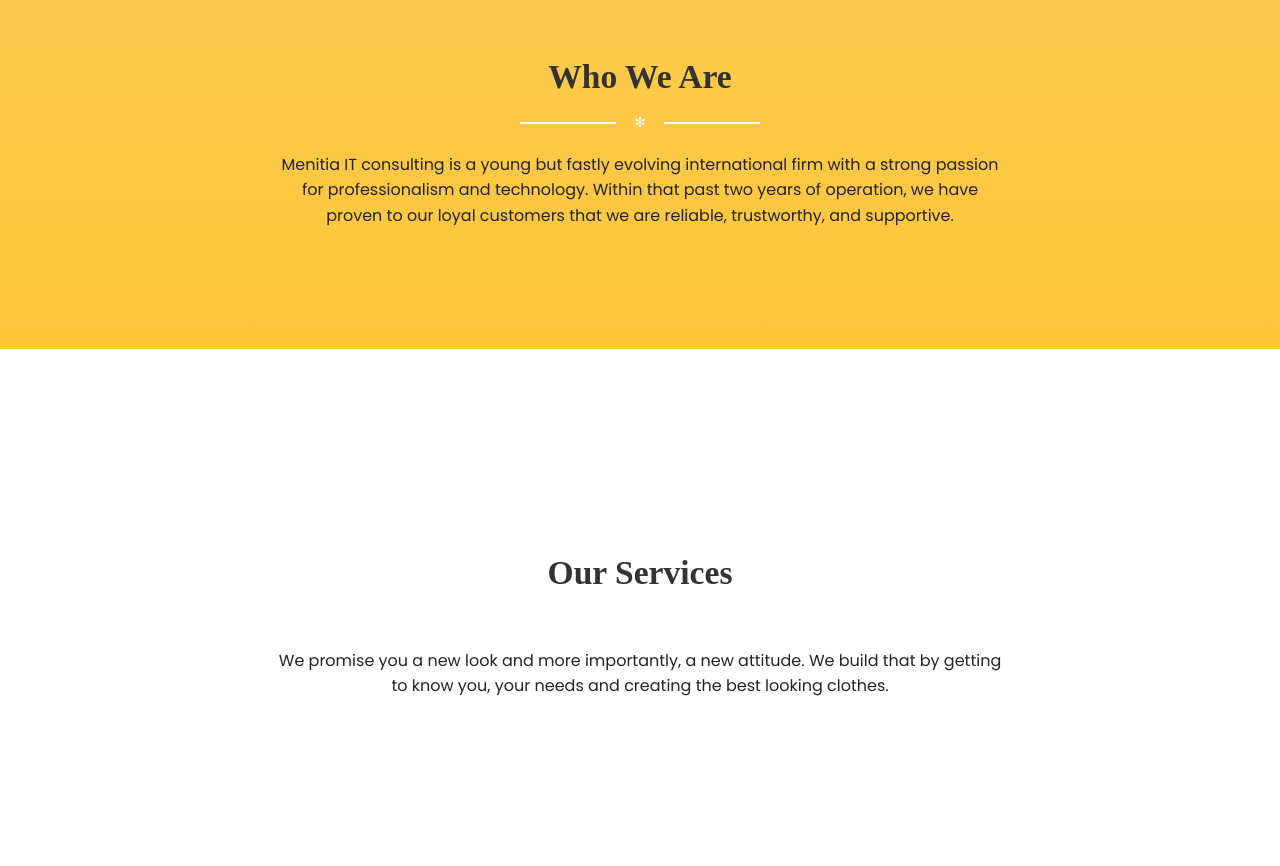
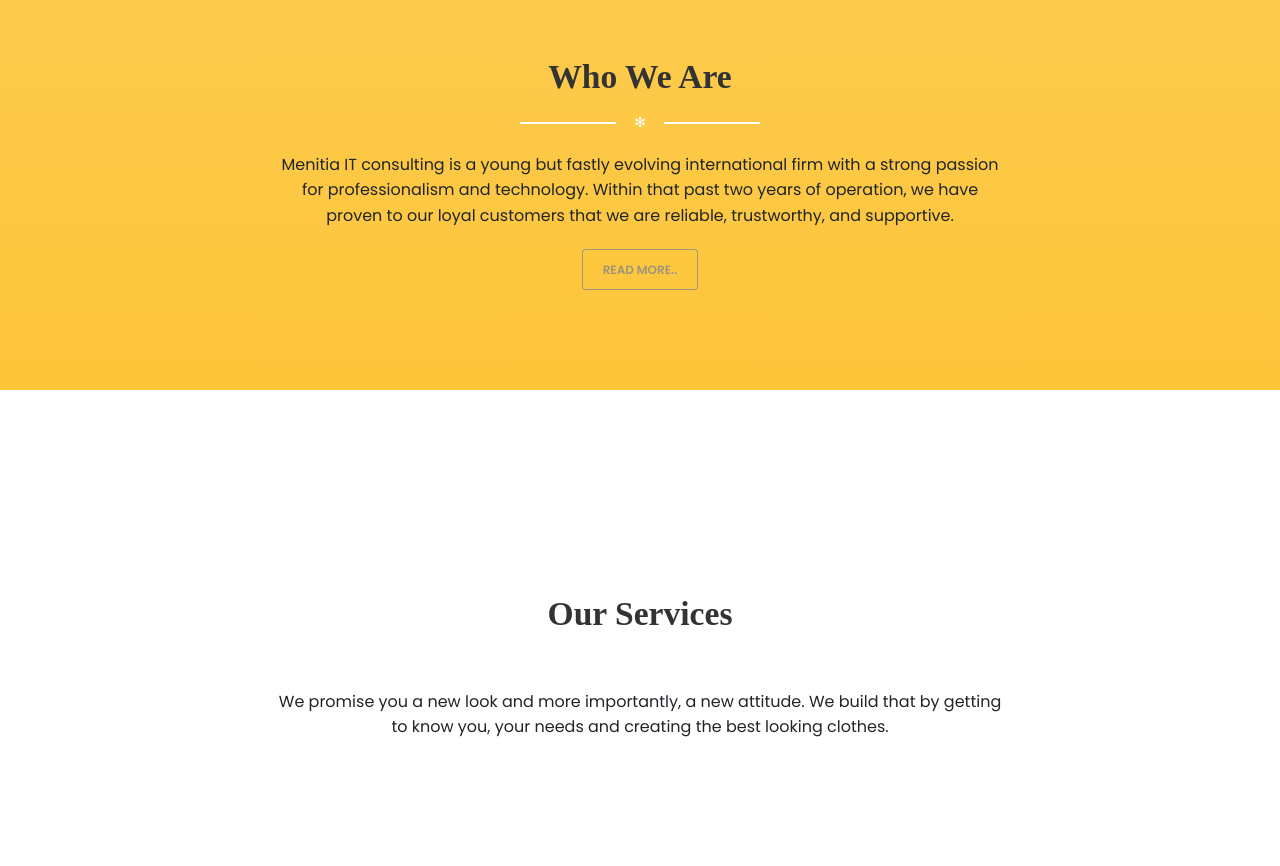
Before and after one commit to meniit/menitia, a plain HTML site: page index.html in a window 1280 px wide. Shown: the part 909-1775 px from the top of the page. Drawn offline with Linux system fonts and the light colour scheme; some packages are replaced by stand-ins of ours; a web font is replaced by a local one.

Commit message:
some button

```diff
--- a/index.html
+++ b/index.html
@@ -113,6 +113,10 @@ Talk To A Consultant
 <h2>Who We Are</h2>
 <div class="separator separator-danger">✻</div>
 <p class="description">Menitia IT consulting is a young but fastly evolving international firm with a strong passion for professionalism and technology. Within that past two years of operation, we have proven to our loyal customers that we are reliable, trustworthy, and supportive.</p>
+<div class="badges">
+          <a href="#download" class="btn btn-outline btn-xl js-scroll-trigger">Read more..</a>
+          <!-- <a class="badge-link" href="#"><img src="img/google-play-badge.svg" alt=""></a>
+                                                        <a class="badge-link" href="#"><img src="img/app-store-badge.svg" alt=""></a> --></div>
 </div>
 </div>
 <!--
```
